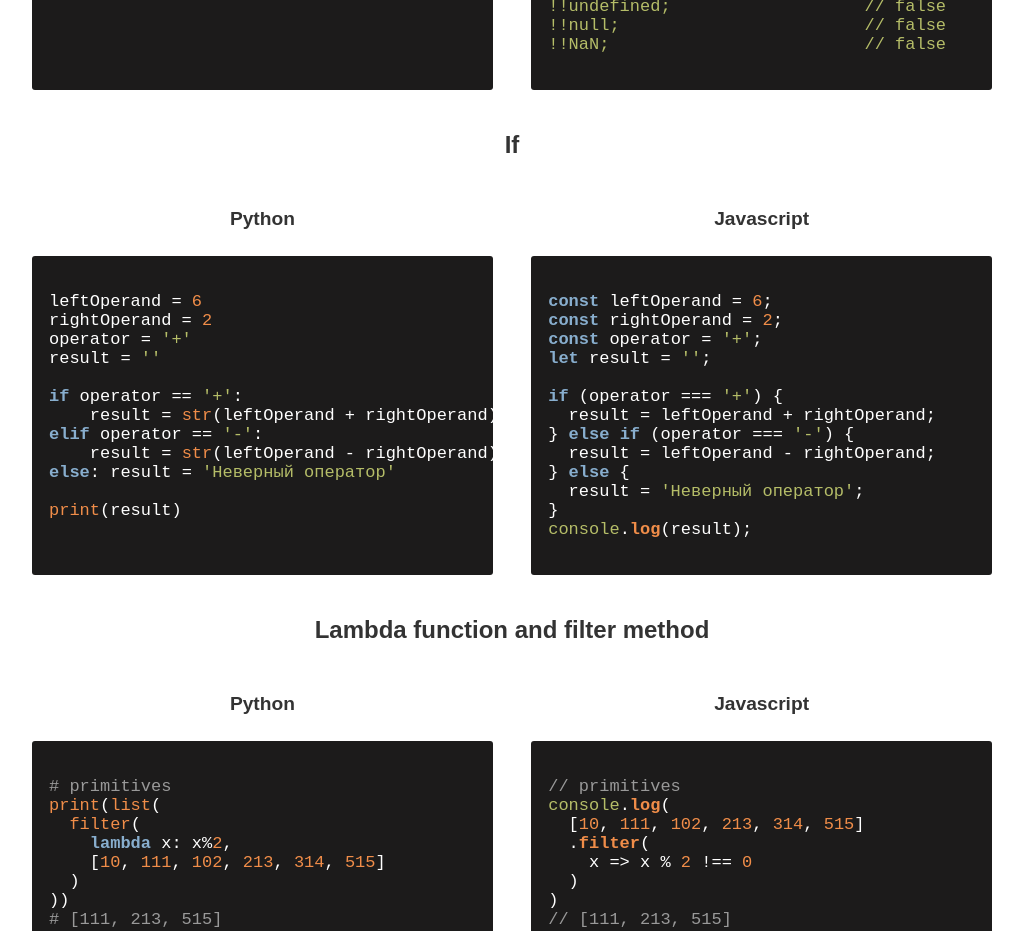
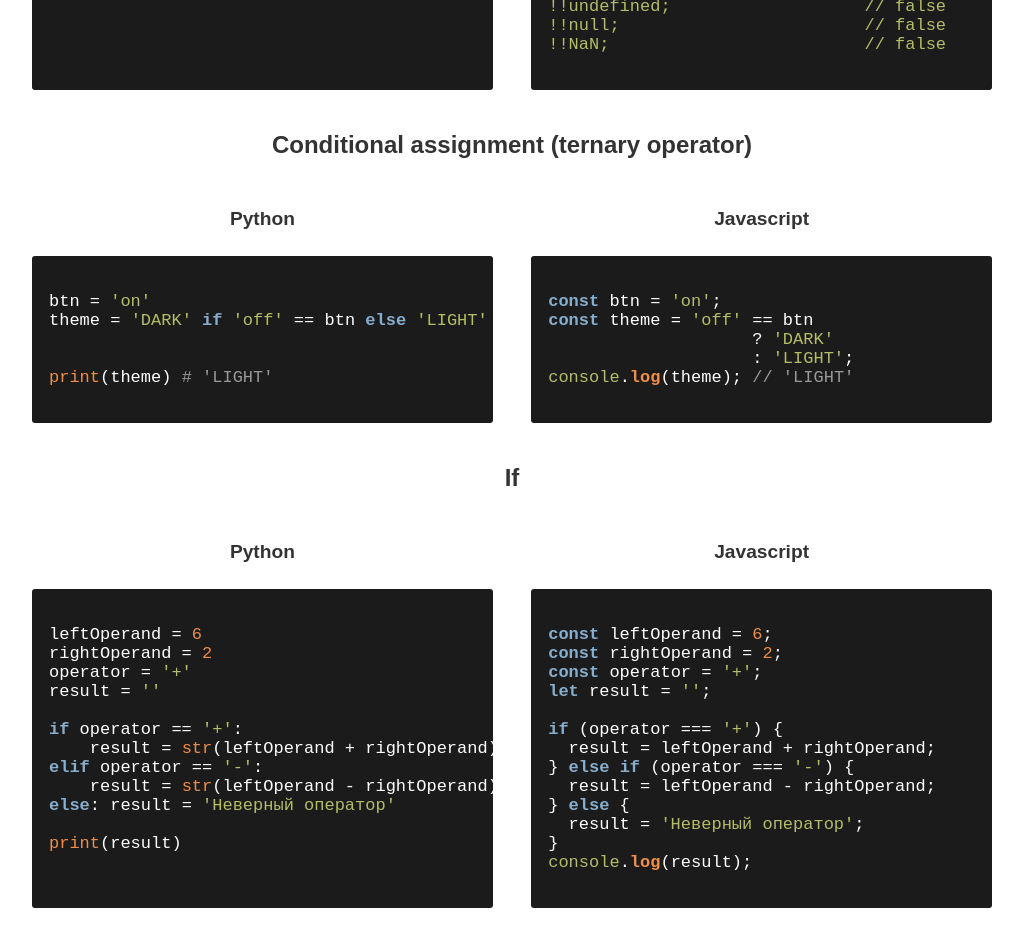
Before and after one commit to gennadiy1970/python-and-javascript, a plain HTML site: page index.html in a window 1280 px wide. Shown: the part 1568-2499 px from the top of the page, without its empty margins (128-1151 px from the left). Drawn offline with nearby package versions, Linux system fonts and the light colour scheme.

Commit message:
Conditional assignment (ternary operator)

```diff
--- a/index.html
+++ b/index.html
@@ -169,6 +169,37 @@ if('') {}
 !!undefined;                   // false
 !!null;                        // false
 !!NaN;                         // false
+              </code></pre>
+            </div>
+          </div>
+        </div>
+      </section>
+      </section>      <section class="comparisons">
+        <a href="#сonditional-assignment">
+         <h3>Conditional assignment (ternary operator)</h3>
+        </a>
+        <div class="codes">
+          <div class="python language">
+            <h4>Python</h4>
+            <div class="code-block">
+              <pre><code class="python">
+btn = 'on'
+theme = 'DARK' if 'off' == btn else 'LIGHT'
+
+
+print(theme) # 'LIGHT'
+              </code></pre>
+            </div>
+          </div>
+          <div class="javascript language">
+            <h4>Javascript</h4>
+            <div class="code-block">
+              <pre><code class="javascript">
+const btn = 'on';
+const theme = 'off' == btn
+                    ? 'DARK'
+                    : 'LIGHT';
+console.log(theme); // 'LIGHT'
               </code></pre>
             </div>
           </div>
@@ -350,6 +381,7 @@ console.log(`${mango.name} ${mango.age}`)
           </div>
         </div>
       </section>
+
     </main>
   <script src="js/code-editor.js"></script>
   </body>
```
